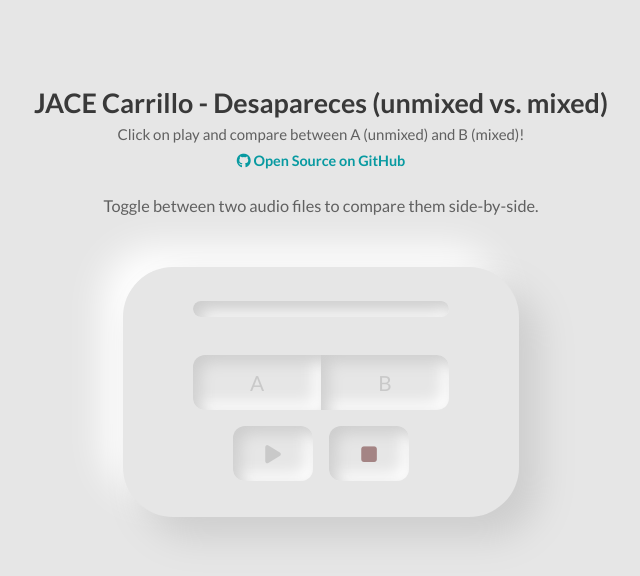
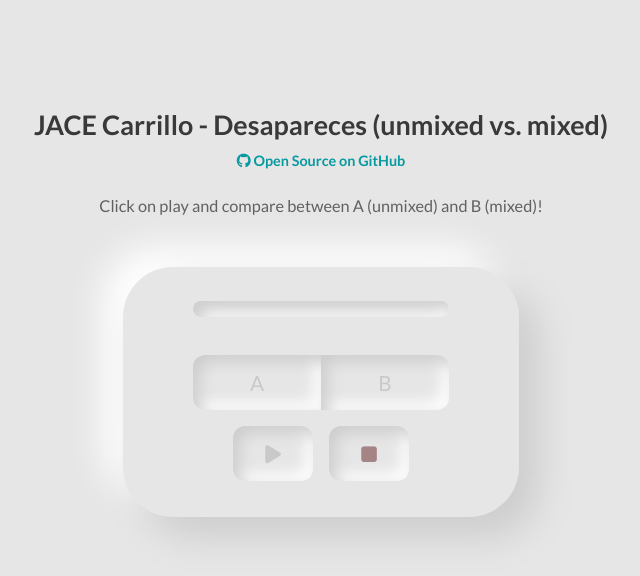
Before and after one commit to jacobcardinal/JACECarrilloAB, a plain HTML site: page index.html in a window 1280 px wide. Shown: the whole page, without its empty margins (319-959 px from the left). Drawn offline with Linux system fonts and the light colour scheme.

Commit message:
Update index.html

```diff
--- a/index.html
+++ b/index.html
@@ -42,11 +42,11 @@
     <div id="intro">
       <h1>JACE Carrillo - Desapareces (unmixed vs. mixed)</h1>
       <div id="tagline">
-        Click on play and compare between A (unmixed) and B (mixed)!
+
       </div>
 
       <a href="https://github.com/mattbartley/AB-Audio-Player" target="_blank"><i class="fa-brands fa-github"></i> Open Source on GitHub</a>
-      <p>Toggle between two audio files to compare them side-by-side.</p>
+      <p>    Click on play and compare between A (unmixed) and B (mixed)!</p>
     </div>
     <div class="player__wrapper">
       <div class="progress__container" id="progress">
```
